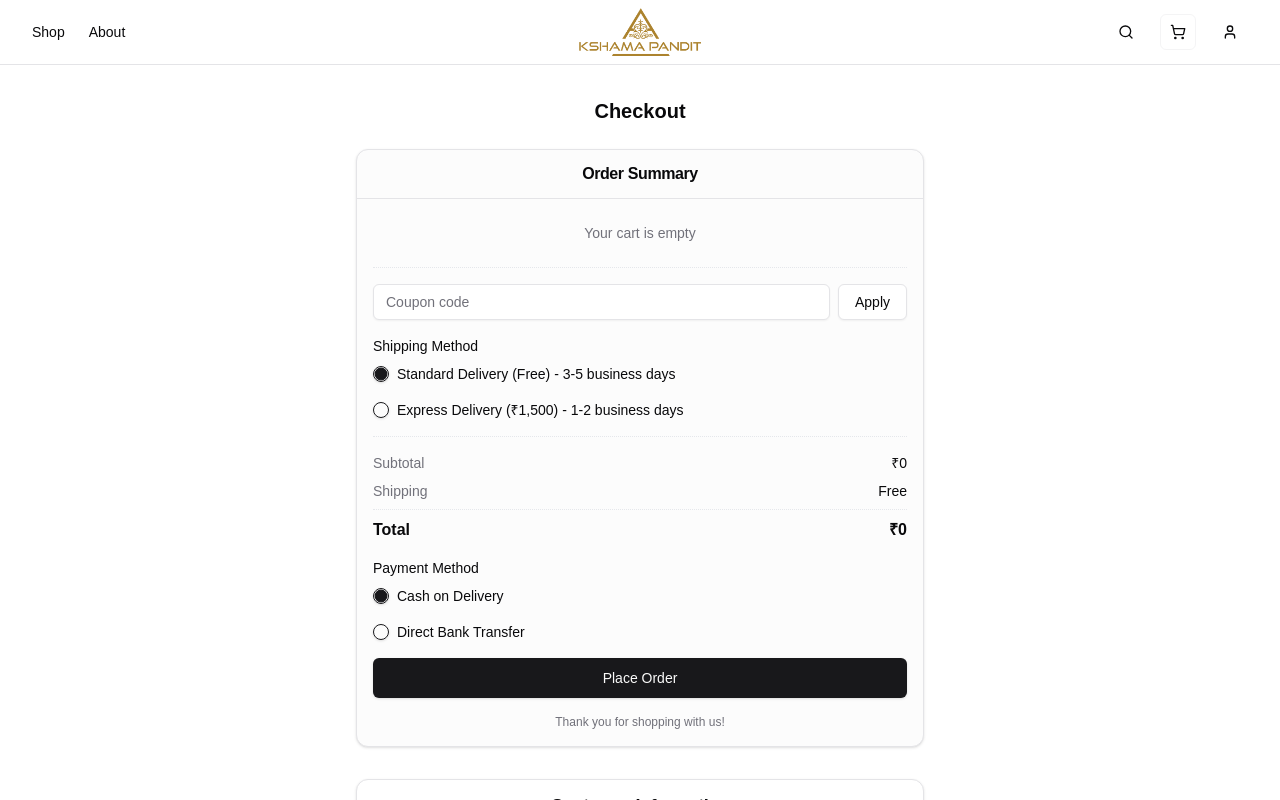
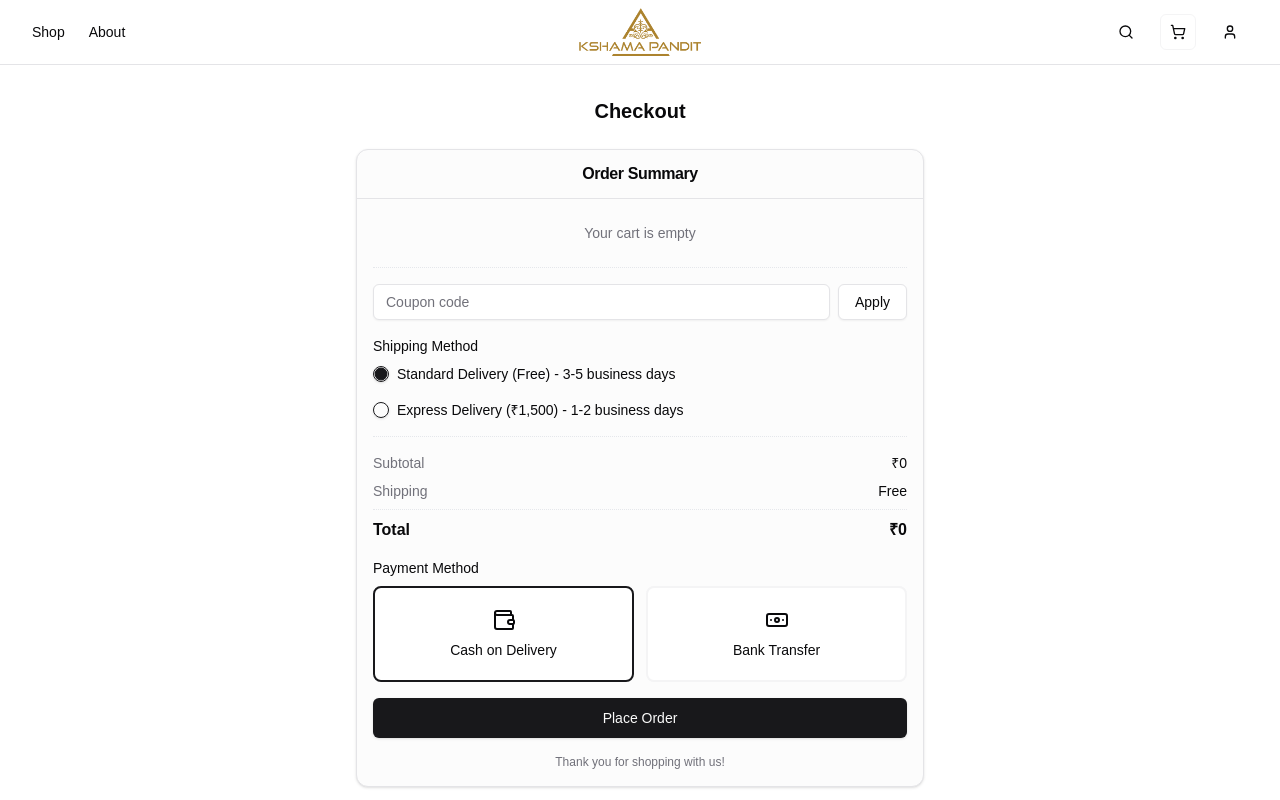
Before and after one commit to kshamapandit-dev/kshamapandit-v2, a Next.js app: page /checkout in a window 1280 px wide. Shown: the top 800 px of the page. Built offline with nearby package versions, Linux system fonts and the light colour scheme.

Commit message:
Improve payment method selection UI with visual radio buttons

```diff
--- a/src/app/checkout/page.tsx
+++ b/src/app/checkout/page.tsx
@@ -11,6 +11,7 @@ import { Header } from "@/components/common/header"
 import { formatPrice } from "@/lib/utils"
 import { RadioGroup, RadioGroupItem } from "@/components/ui/radio-group"
 import Image from "next/image"
+import { Check, Wallet, BanknoteIcon } from "lucide-react"
 
 export default function CheckoutPage() {
   const { items = [], total = 0 } = useCart()
@@ -136,15 +137,34 @@ export default function CheckoutPage() {
               <RadioGroup
                 value={paymentMethod}
                 onValueChange={setPaymentMethod}
-                className="space-y-2"
+                className="grid grid-cols-2 gap-3"
               >
-                <div className="flex items-center space-x-2">
-                  <RadioGroupItem value="cod" id="cod" />
-                  <Label htmlFor="cod" className="text-sm">Cash on Delivery</Label>
+                <div>
+                  <RadioGroupItem value="cod" id="cod" className="peer sr-only" />
+                  <Label
+                    htmlFor="cod"
+                    className="flex flex-col items-center justify-center h-24 rounded-lg border-2 border-muted bg-popover p-4 hover:bg-accent hover:text-accent-foreground peer-data-[state=checked]:border-primary [&:has([data-state=checked])]:border-primary cursor-pointer relative"
+                  >
+                    <Wallet className="h-6 w-6 mb-2" />
+                    <div className="text-sm font-medium">Cash on Delivery</div>
+                    <div className="absolute top-2 right-2 opacity-0 peer-data-[state=checked]:opacity-100">
+                      <Check className="h-4 w-4" />
+                    </div>
+                  </Label>
                 </div>
-                <div className="flex items-center space-x-2">
-                  <RadioGroupItem value="bank" id="bank" />
-                  <Label htmlFor="bank" className="text-sm">Direct Bank Transfer</Label>
+
+                <div>
+                  <RadioGroupItem value="bank" id="bank" className="peer sr-only" />
+                  <Label
+                    htmlFor="bank"
+                    className="flex flex-col items-center justify-center h-24 rounded-lg border-2 border-muted bg-popover p-4 hover:bg-accent hover:text-accent-foreground peer-data-[state=checked]:border-primary [&:has([data-state=checked])]:border-primary cursor-pointer relative"
+                  >
+                    <BanknoteIcon className="h-6 w-6 mb-2" />
+                    <div className="text-sm font-medium">Bank Transfer</div>
+                    <div className="absolute top-2 right-2 opacity-0 peer-data-[state=checked]:opacity-100">
+                      <Check className="h-4 w-4" />
+                    </div>
+                  </Label>
                 </div>
               </RadioGroup>
             </div>
```
